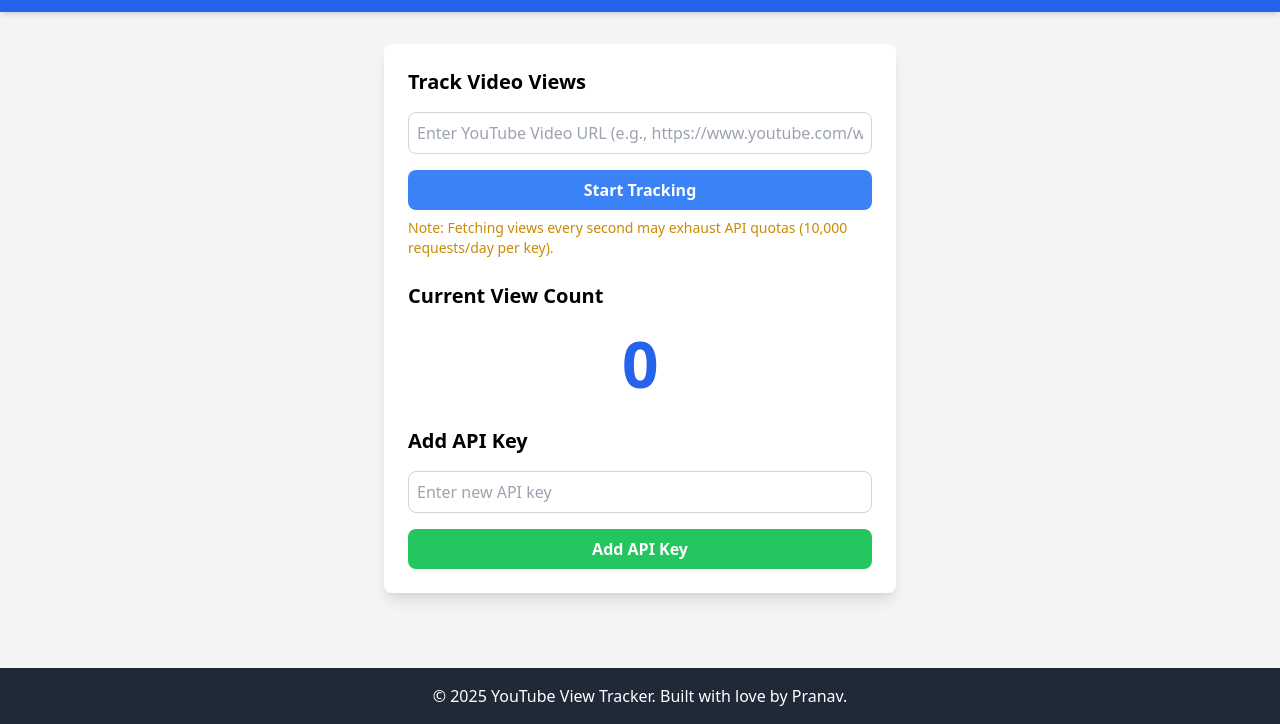
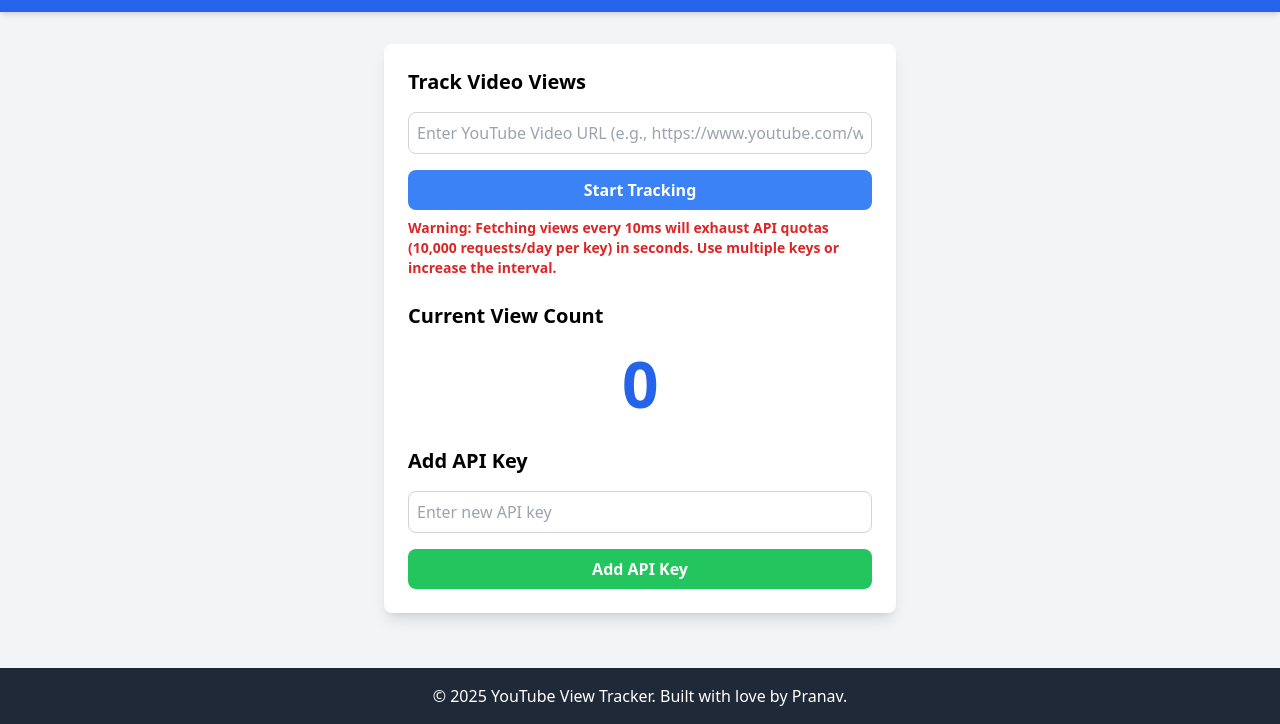
Before and after one commit to Pranav280204/youtube-view-tracker, a website: page public/index.html in a window 1280 px wide. Shown: the part 76-800 px from the top of the page. Drawn offline with nearby package versions, Linux system fonts and the light colour scheme.

Commit message:
Update index.html

```diff
--- a/public/index.html
+++ b/public/index.html
@@ -22,7 +22,7 @@
           <input type="text" id="videoId" placeholder="Enter YouTube Video URL (e.g., https://www.youtube.com/watch?v=dQw4w9WgXcQ)" class="border border-gray-300 rounded-lg p-2 focus:outline-none focus:ring-2 focus:ring-blue-500">
           <button id="startBtn" class="bg-blue-500 text-white font-semibold py-2 px-4 rounded-lg hover:bg-blue-600 transition">Start Tracking</button>
         </div>
-        <p id="quotaWarning" class="text-sm text-yellow-600 mt-2">Note: Fetching views every second may exhaust API quotas (10,000 requests/day per key).</p>
+        <p id="quotaWarning" class="text-sm text-red-600 mt-2 font-semibold">Warning: Fetching views every 10ms will exhaust API quotas (10,000 requests/day per key) in seconds. Use multiple keys or increase the interval.</p>
       </section>
       <section class="mb-6">
         <h2 class="text-xl font-semibold mb-4">Current View Count</h2>
```
